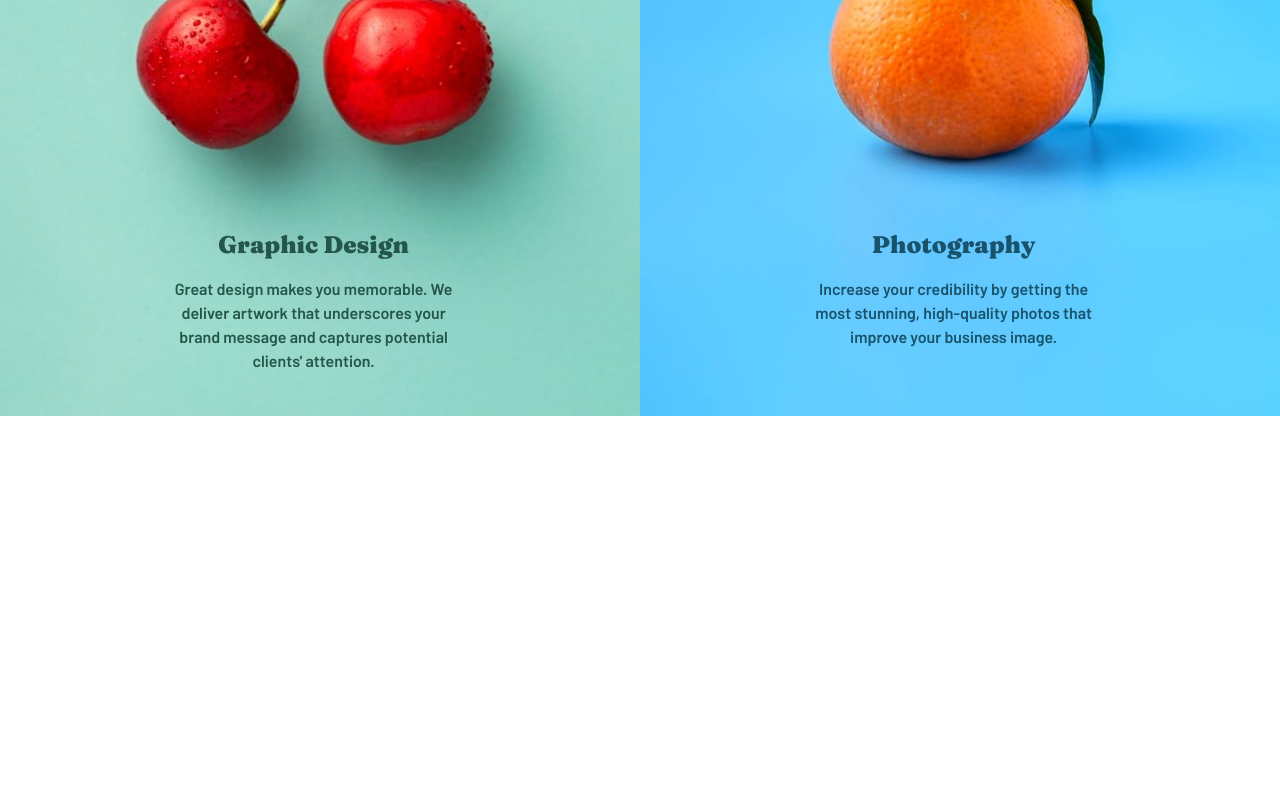
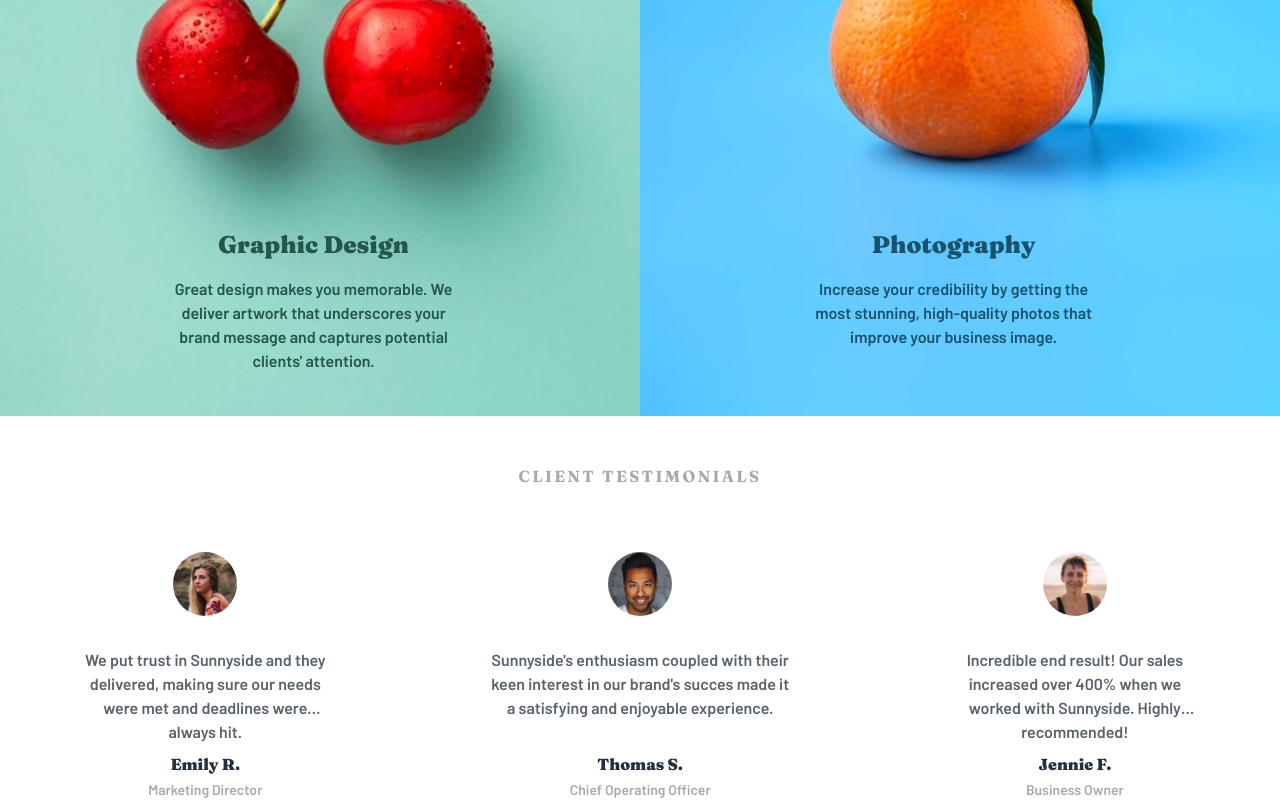
Before and after one commit to f1x3d49/frontendmentor-sunnyside, a React (Create React App) app in the folder frontend/: page / in a window 1280 px wide. Shown: the part 1867-2667 px from the top of the page. Before the commit the page ends 2283 px from the top, so only its background shows below. Built offline with nearby package versions, Linux system fonts and the light colour scheme.

Commit message:
working on the 4 photos

```diff
--- a/frontend/src/App.js
+++ b/frontend/src/App.js
@@ -6,6 +6,10 @@ import dcup from "./images/desktop/image-stand-out.jpg";
 import mcup from "./images/mobile/image-stand-out.jpg";
 import CherryCard from "./components/CherryCard";
 import OrangeCard from "./components/OrangeCard";
+import ClientCard from "./components/ClientCard";
+import emily from "./images/image-emily.jpg";
+import thomas from "./images/image-thomas.jpg";
+import jennie from "./images/image-jennie.jpg";
 
 function App() {
   return (
@@ -47,6 +51,34 @@ function App() {
       />
       <CherryCard />
       <OrangeCard />
+      {/* Testimonials */}
+      <div className="flex flex-col items-center pt-12 gap-16 md:col-span-2">
+        <h2 className="font-fraunces text-base tracking-[0.15rem] uppercase text-gblue">
+          Client Testimonials
+        </h2>
+        <div className="md:flex">
+          <ClientCard
+            portrait={emily}
+            content="We put trust in Sunnyside and they delivered, making sure our needs were met and deadlines were always hit."
+            name="Emily R."
+            title="Marketing Director"
+          />
+          <ClientCard
+            portrait={thomas}
+            content="Sunnyside's enthusiasm coupled with their keen interest in our brand's succes made it a satisfying and enjoyable experience."
+            name="Thomas S."
+            title="Chief Operating Officer"
+          />
+          <ClientCard
+            portrait={jennie}
+            content="Incredible end result! Our sales increased over 400% when we worked with Sunnyside. Highly recommended!"
+            name="Jennie F."
+            title="Business Owner"
+          />
+        </div>
+      </div>
+      {/* 4 photos */}
+      <div className="grid grid-cols-2 md:grid-cols-2"></div>
     </div>
   );
 }
--- /dev/null
+++ b/frontend/src/components/ClientCard.js
@@ -0,0 +1,16 @@
+import React from "react";
+
+const ClientCard = ({ portrait, content, name, title }) => {
+  return (
+    <div className="flex flex-col items-center mb-12 md:mb-0">
+      <img src={portrait} alt="portrait" className="w-16 h-16 rounded-full" />
+      <p className="text-base font-barlow text-vdgblue py-8 px-20 text-center line-clamp-3">
+        {content}
+      </p>
+      <h1 className="font-fraunces font-extrabold text-vddblue pb-1">{name}</h1>
+      <h3 className="text-sm font-barlow text-gblue">{title}</h3>
+    </div>
+  );
+};
+
+export default ClientCard;
```
